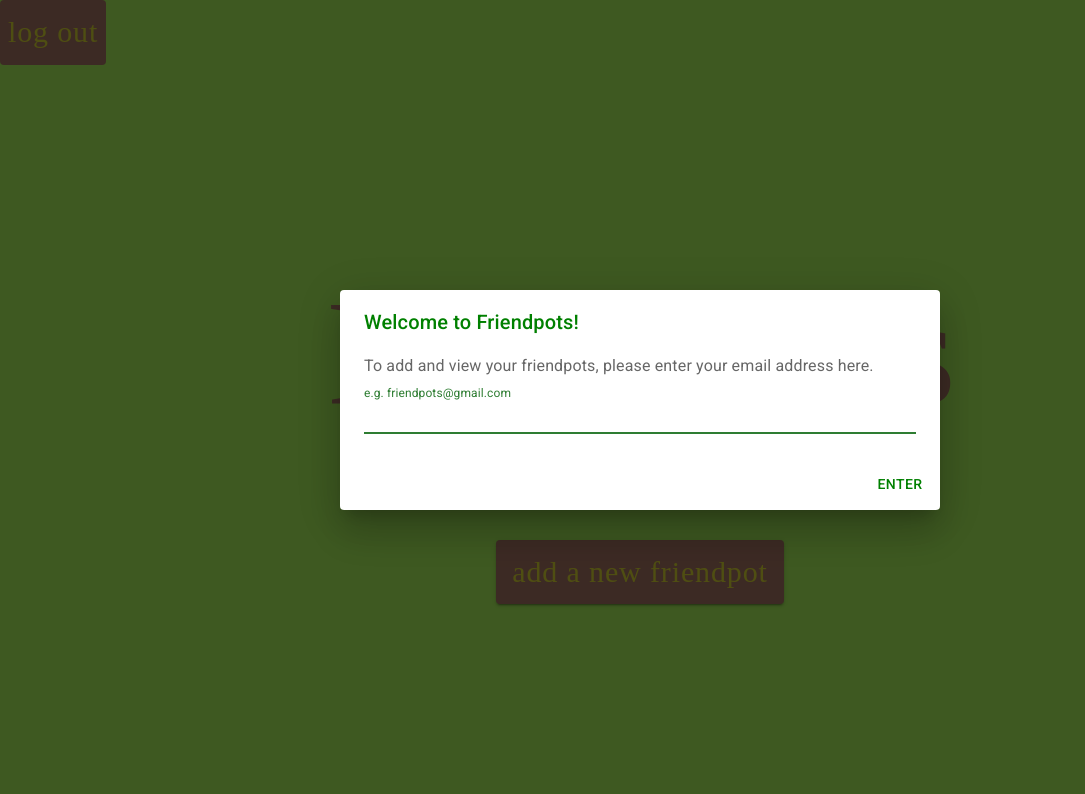
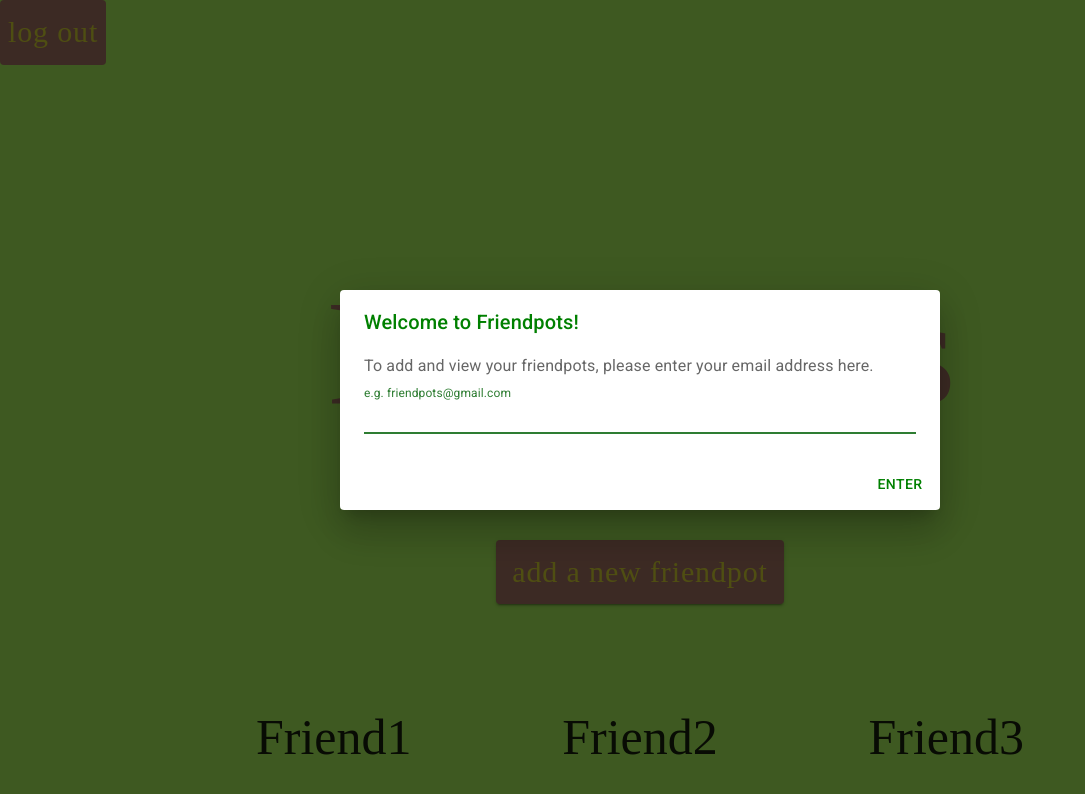
Before and after one commit to eunhyekim224/friendpots, a React (Create React App) app in the folder web/: page / in a window 1280 px wide. Shown: the top 794 px of the page, without its empty margins (0-1085 px from the left). Built offline with nearby package versions, Linux system fonts and the light colour scheme; a web font is replaced by a local one.

Commit message:
add friends

```diff
--- a/web/src/screens/Home/Home.tsx
+++ b/web/src/screens/Home/Home.tsx
@@ -20,6 +20,21 @@ export const Home = (): ReactElement => {
     const [newFriend, setNewFriend] = useState<Friend | null>();
     const [snackbarStatus, setSnackbarStatus] = useState<string>();
     const [snackBarIsOpen, setSnackbarIsOpen] = useState(false);
+
+    const friends = [
+        {
+            id: 'id1',
+            name: "Friend1",
+        },
+        {
+            id: 'id2',
+            name: "Friend2",
+        },
+        {
+            id: 'id3',
+            name: "Friend3",
+        },
+    ];
 
     const successMsg = "You have successfully added your new friend pot! 🎉";
 
@@ -64,7 +79,7 @@ export const Home = (): ReactElement => {
 
     const userIdFromLocal = () => {
         const userId = JSON.parse(localStorage.getItem("userId") as string);
-        console.log('userId from storage', userId)
+        console.log("userId from storage", userId);
         if (userId) setUserId(userId);
     };
 
@@ -100,8 +115,12 @@ export const Home = (): ReactElement => {
         localStorage.clear();
         setUserId("");
         setNewFriend(null);
-        console.log('You\'ve successfully logged out!');
-    }
+        console.log("You've successfully logged out!");
+    };
+
+    const friendpots = friends.map((friend) => {
+        return <FriendPot name={friend.name} key={friend.id}/>;
+    });
 
     return (
         <Box
@@ -117,7 +136,9 @@ export const Home = (): ReactElement => {
                 />
             )}
 
-            <LogoutButton id={"logout-button"} onClick={logout}>Log out</LogoutButton>
+            <LogoutButton id={"logout-button"} onClick={logout}>
+                Log out
+            </LogoutButton>
 
             <Typography
                 variant="h1"
@@ -155,8 +176,17 @@ export const Home = (): ReactElement => {
                     close={closeModal}
                     addFriend={addFriend}
                 />
-
-                {newFriend && <FriendPot name={newFriend.name} />}
+                {/* {newFriend && <FriendPot name={newFriend.name} />} */}
+                <Box
+                    sx={{
+                        display: "flex",
+                        flexDirection: "row",
+                        justifyContent: "space-between",
+                        width: "60%"
+                    }}
+                >
+                    {friendpots}
+                </Box>
                 <StatusSnackbar
                     isOpen={snackBarIsOpen}
                     handleSnackbarClose={handleSnackbarClose}
```
